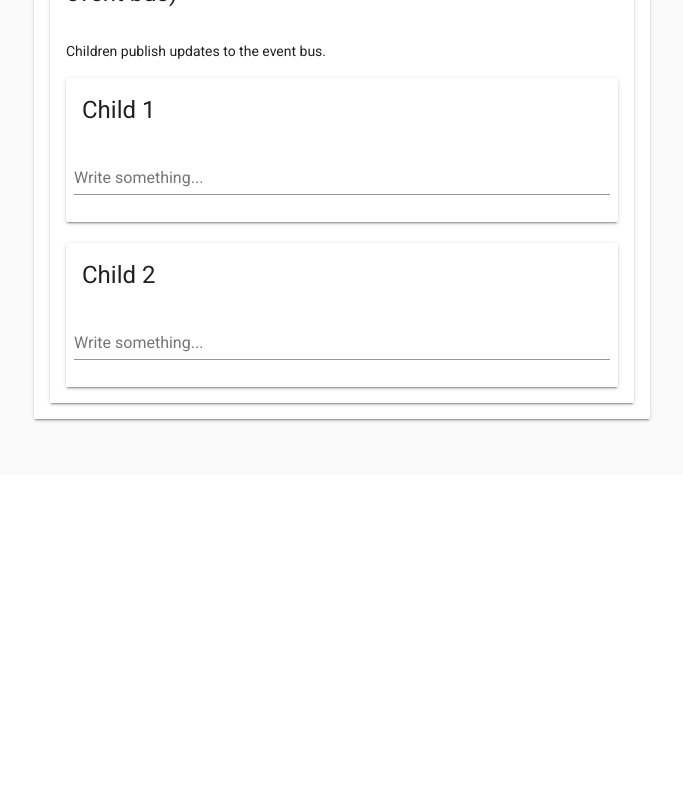
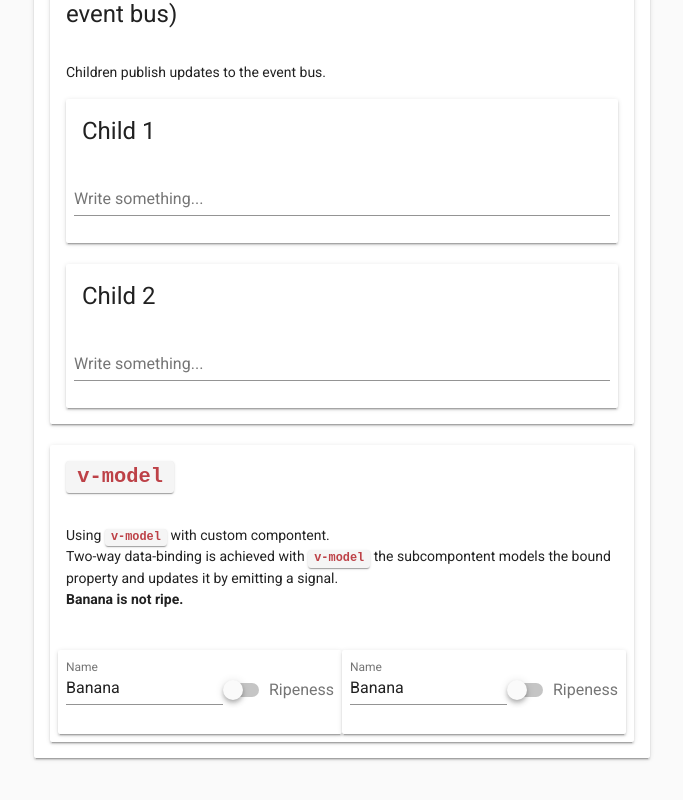
Before and after one commit to mattiasbpersson/slack-components, a Vue app: page /#/ in a window 1280 px wide. Shown: the part 1660-2460 px from the top of the page, without its empty margins (298-981 px from the left). Before the commit the page ends 2135 px from the top, so only its background shows below. Built offline with nearby package versions, Linux system fonts and the light colour scheme; no server answers; what vuefire would draw is missing.

Commit message:
v-model with custom components

```diff
--- /dev/null
+++ b/src/components/examples/v-modelExample/FruitEditor.vue
@@ -0,0 +1,35 @@
+<template>
+<v-card>
+  <v-card-actions>
+    <v-text-field label="Name" :value="fruit.name" @input="nameUpdated"/>
+    <v-switch label="Ripeness" :input-value="fruit.isRipe" @change="isRipeUpdated"/>
+  </v-card-actions>
+</v-card>
+</template>
+
+<script>
+export default {
+  name: 'FruitEditor',
+  model: {
+    prop: 'fruit',
+    event: 'change'
+  },
+  props: {
+    fruit: Object
+  },
+  methods: {
+    nameUpdated (event) {
+      console.log(event)
+      this.$emit('change', {...this.fruit, name: event})
+    },
+    isRipeUpdated (event) {
+      console.log(event)
+      this.$emit('change', {...this.fruit, isRipe: event})
+    }
+  }
+}
+</script>
+
+<style scoped>
+
+</style>
--- /dev/null
+++ b/src/components/examples/v-modelExample/VModel.vue
@@ -0,0 +1,36 @@
+<template>
+<v-card>
+  <v-card-title class="headline">
+    <code>v-model</code>
+  </v-card-title>
+  <v-card-text>
+    Using <code>v-model</code> with custom compontent. <br/>
+    Two-way data-binding is achieved with <code>v-model</code> the subcompontent models the bound property and updates it by emitting a signal.
+    <br/>
+    <p class="data">{{fruit.name}} is {{fruit.isRipe ? 'ripe' : 'not ripe'}}.</p>
+  </v-card-text>
+  <v-card-actions>
+    <FruitEditor v-model="fruit"/>
+    <FruitEditor v-model="fruit"/>
+  </v-card-actions>
+</v-card>
+</template>
+
+<script>
+import FruitEditor from './FruitEditor'
+export default {
+  name: 'VModel',
+  components: {FruitEditor},
+  data () {
+    return {
+      fruit: {name: 'Banana', isRipe: false}
+    }
+  }
+}
+</script>
+
+<style scoped>
+.data{
+  font-weight: bold;
+}
+</style>
--- a/src/pages/VueExamples.vue
+++ b/src/pages/VueExamples.vue
@@ -5,7 +5,7 @@
       <v-card-title class="headline">{{ headline }}</v-card-title>
 
       <v-card-text>
-
+        Check out this cool <a href="https://vuejs-tips.github.io/cheatsheet/">cheat sheet</a> <br>
         <VIf></VIf>
         <br/>
 
@@ -19,6 +19,9 @@
         <br/>
 
         <EventBusBasedCommunication/>
+        <br/>
+
+        <VModel/>
 
       </v-card-text>
     </v-card>
@@ -31,10 +34,11 @@ import VFor from '../components/examples/VFor'
 import VBind from '../components/examples/v-bindExample/VBind'
 import PropAndEventBasedCommunication from '../components/examples/communicationExample/PropAndEventBasedCommunication'
 import EventBusBasedCommunication from '../components/examples/eventBusExample/EventBusBasedCommunication'
+import VModel from '../components/examples/v-modelExample/VModel'
 
 export default {
   name: 'VueExamples',
-  components: {EventBusBasedCommunication, PropAndEventBasedCommunication, VBind, VFor, VIf},
+  components: {EventBusBasedCommunication, PropAndEventBasedCommunication, VBind, VFor, VIf, VModel},
   data () {
     return {
       headline: 'Some Vue.js examples'
```
Also changed, not shown: todo.txt.
